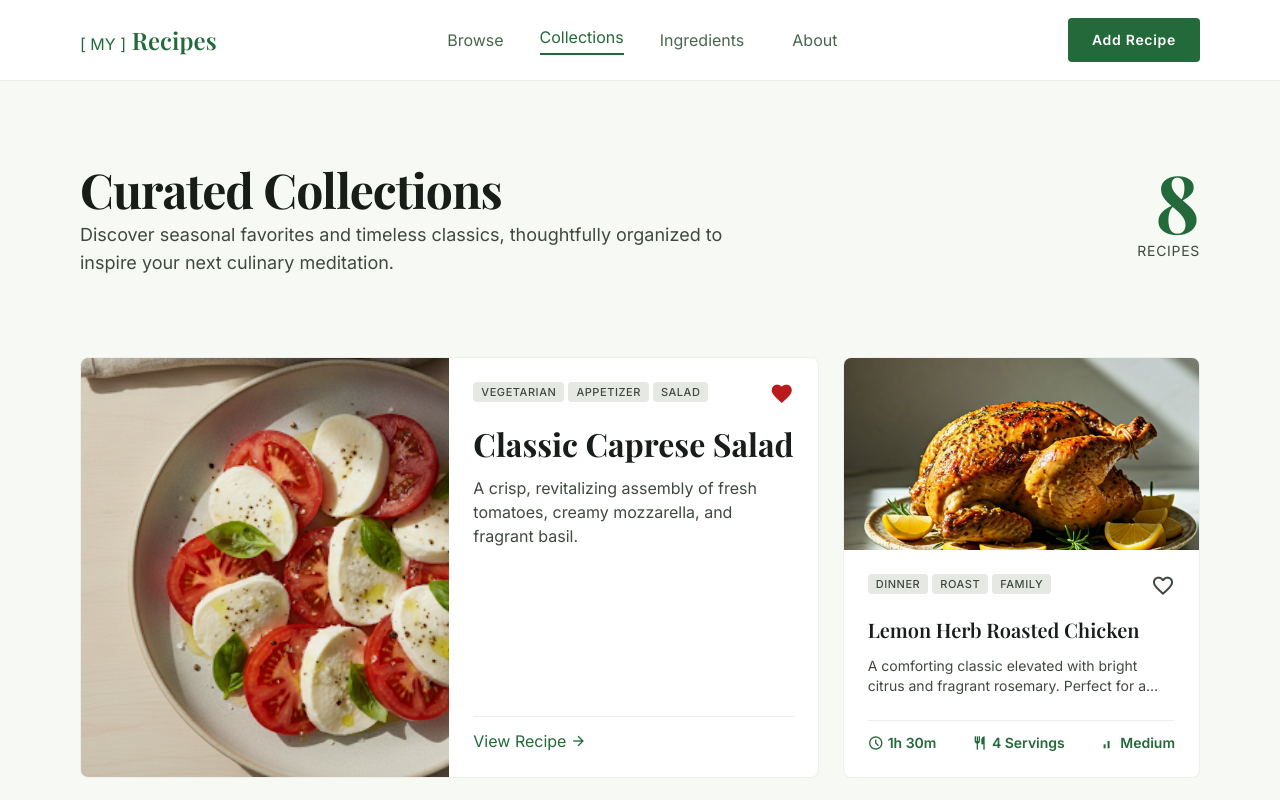
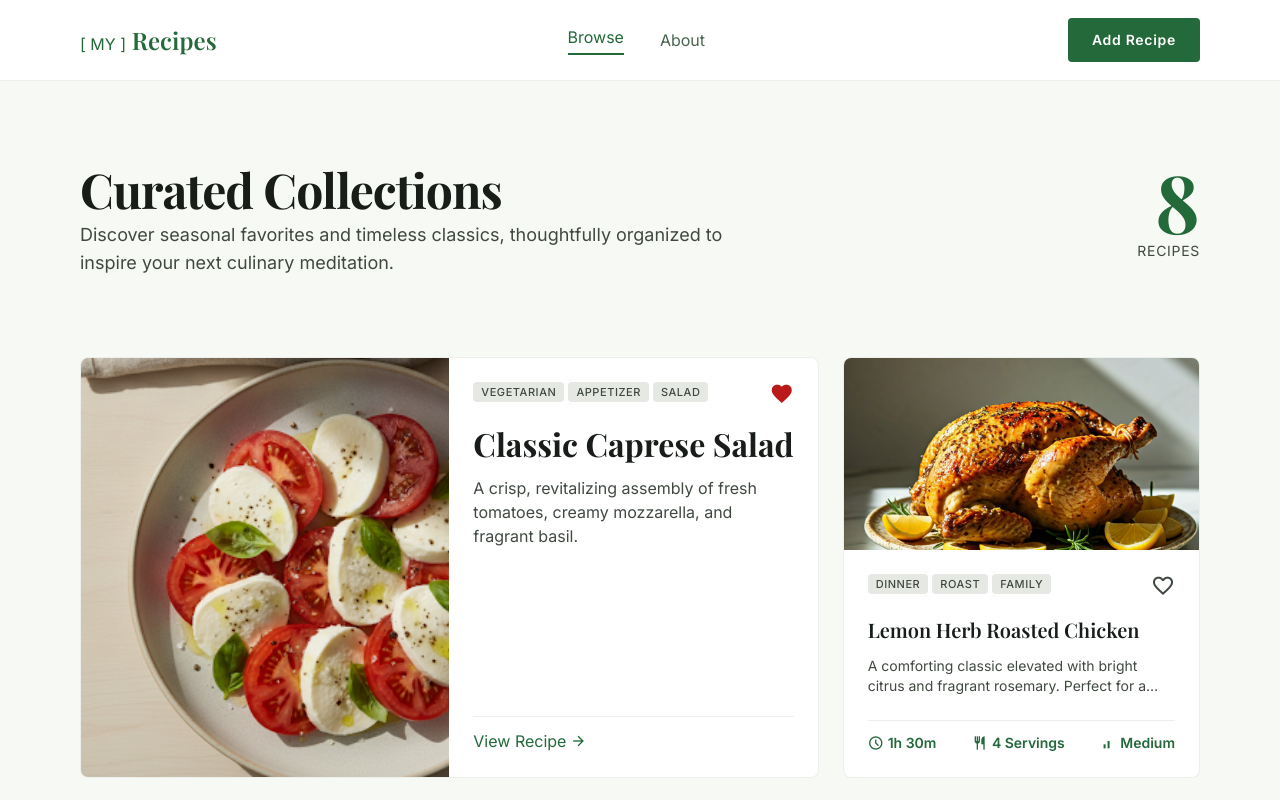
Before and after one commit to scottgemmell/my-recipes, a React (Vite) app: page / in a window 1280 px wide. Shown: the top 800 px of the page. Built offline with nearby package versions, Linux system fonts and the light colour scheme.

Commit message:
Simplify top nav to Browse and About
Remove the Collections and Ingredients links and make Browse the default
active link, since the homepage now acts as the Browse page.

```diff
--- a/src/components/Navbar.tsx
+++ b/src/components/Navbar.tsx
@@ -1,14 +1,14 @@
 import { Link } from 'react-router-dom'
 import Icon from './Icon'
 
-const navLinks = ['Browse', 'Collections', 'Ingredients', 'About']
+const navLinks = ['Browse', 'About']
 
 interface NavbarProps {
   /** Which top-level link should render as active. */
   active?: string
 }
 
-export default function Navbar({ active = 'Collections' }: NavbarProps) {
+export default function Navbar({ active = 'Browse' }: NavbarProps) {
   return (
     <nav className="w-full top-0 sticky border-b z-50 bg-surface-container-lowest border-outline-variant/30">
       <div className="flex justify-between items-center h-20 px-margin-mobile md:px-margin-desktop max-w-container-max mx-auto">
--- a/src/pages/CollectionPage.tsx
+++ b/src/pages/CollectionPage.tsx
@@ -40,7 +40,7 @@ export default function CollectionPage() {
 
   return (
     <div className="min-h-screen flex flex-col bg-surface">
-      <Navbar active="Collections" />
+      <Navbar active="Browse" />
 
       <main className="flex-grow w-full max-w-container-max mx-auto px-margin-mobile md:px-margin-desktop py-lg md:py-xl">
         {/* Page Header */}
```
